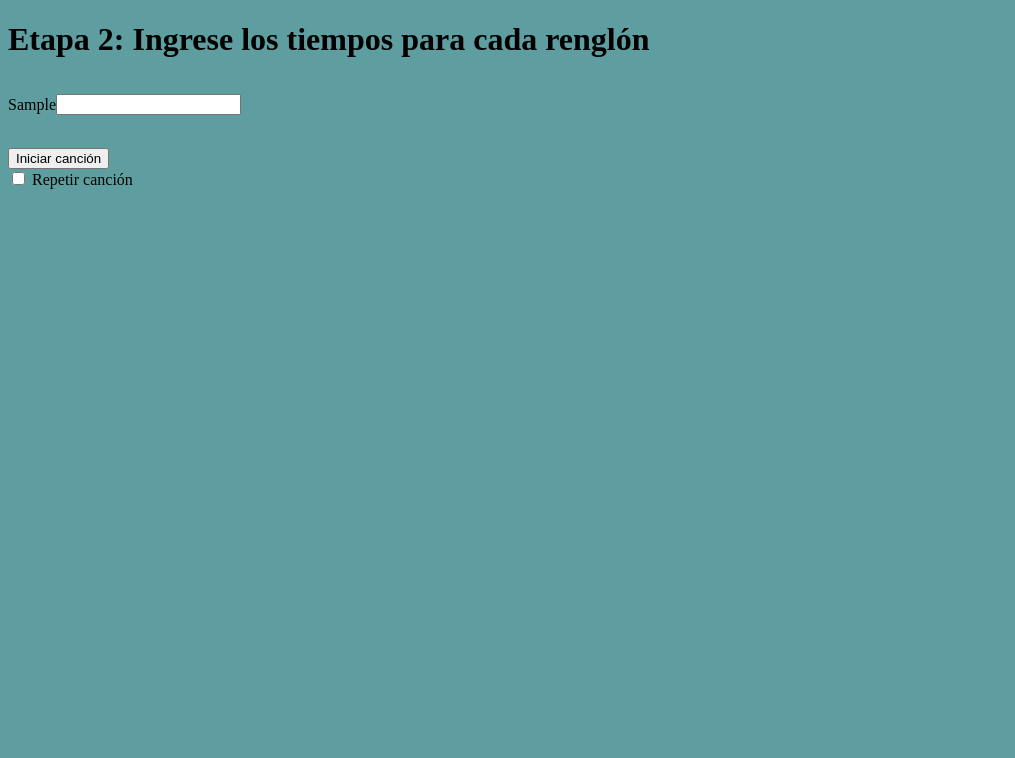
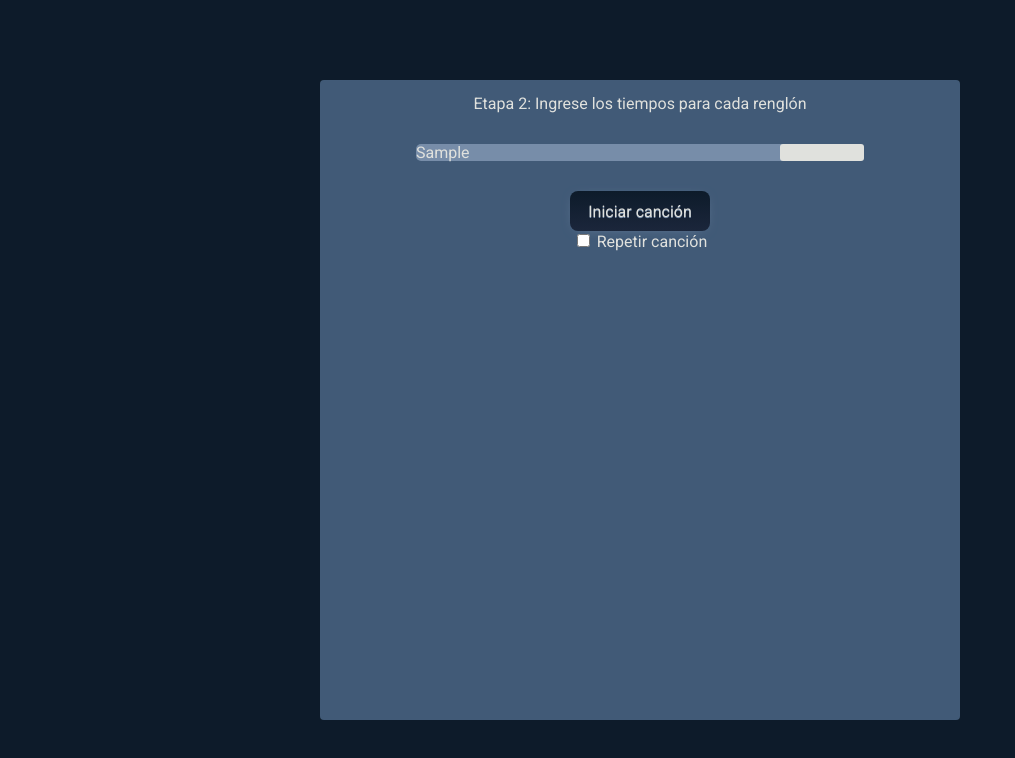
Before and after one commit to DiegoBuet/karaoke, a plain HTML site: page index.html in a window 1280 px wide. Both pictures are taken after typing "Sample" into the empty fields and a click on the button "Agregar letras". Shown: the whole page, without its empty margins (0-1015 px from the left). Drawn offline with Linux system fonts and the light colour scheme.

Commit message:
mejorando css

```diff
--- a/index.html
+++ b/index.html
@@ -1,22 +1,36 @@
 <!DOCTYPE html>
 <html lang="es">
   <head>
+    <link rel="preconnect" href="https://fonts.googleapis.com" />
+    <link rel="preconnect" href="https://fonts.gstatic.com" crossorigin />
+    <link
+      href="https://fonts.googleapis.com/css2?family=Roboto:ital,wght@0,400;0,500;0,700;1,400;1,500;1,700&display=swap"
+      rel="stylesheet"
+    />
+    <link rel="stylesheet" type="text/css" href="reset.css" />
     <link rel="stylesheet" type="text/css" href="styles.css" />
     <title>Letra de Canción</title>
   </head>
   <body>
+    <main class="main-general">
+      <div class="container">
         <div id="lyricsStage1">
-      <h1>Etapa 1: Ingrese las letras de la canción</h1>
-      <textarea id="lyricsInput" cols="30" rows="10"></textarea>
+          <h2>Etapa 1: Ingrese las letras de la canción</h2>
+          <textarea
+            class="lyricsInput"
+            id="lyricsInput"
+            cols="30"
+            rows="10"
+          ></textarea>
           <br />
-      <button id="addLyricsButton">Agregar letras</button>
+          <button class="btn" id="addLyricsButton">Agregar letras</button>
         </div>
 
-    <div id="lyricsStage2" class="hidden">
-      <h1>Etapa 2: Ingrese los tiempos para cada renglón</h1>
-      <div id="lyricsContainer"></div>
+        <div id="lyricsStage2" class="etapa2 hidden">
+          <h2>Etapa 2: Ingrese los tiempos para cada renglón</h2>
+          <div id="lyricsContainer" class="lyricsContainer"></div>
           <br />
-      <button id="startSongButton">Iniciar canción</button>
+          <button class="btn" id="startSongButton">Iniciar canción</button>
           <br />
           <label for="loopCheckbox">
             <input type="checkbox" id="loopCheckbox" /> Repetir canción
@@ -24,11 +38,13 @@
         </div>
 
         <div id="lyricsStage3" class="hidden">
-      <h1>Etapa 3: Reproduciendo la canción</h1>
-      <div id="lyricsSlider"></div>
+          <h2></h2>
+          <div class="renglones" id="lyricsSlider"></div>
           <br />
-      <button id="stopSongButton">Detener</button>
+          <button class="btn" id="stopSongButton">Detener</button>
         </div>
+      </div>
+    </main>
     <script src="index.js"></script>
   </body>
 </html>
--- a/index.js
+++ b/index.js
@@ -106,6 +106,7 @@ function renderLyricsStage3() {
         currentTiming <= endTime
       ) {
         // Si el tiempo está dentro del rango, muestra el renglón correspondiente
+
         lyricsSlider.textContent = currentLyric.text;
       }
       if (currentTiming === endTime) {
--- a/styles.css
+++ b/styles.css
@@ -1,9 +1,52 @@
+/*
+paletas de colores
+0D1B2A
+1B263B
+415A77
+778DA9
+E0E1DD
+
+
+*/
+
+body {
+  background-color: #0d1b2a;
+  text-align: center;
+  margin: 0 auto;
+}
+
+.main-general {
+  margin: 0 auto;
+  background-color: #415a77;
+  width: 50%;
+  height: 40rem;
+  font-family: "Roboto", sans-serif;
+  color: #e0e1dd;
+  border-radius: 4px;
+}
+.container {
+  padding-top: 1rem;
+  height: 100%;
+  width: 100%;
+  margin-top: 5rem;
+}
+.lyricsContainer,
+.lyricsInput {
+  margin-top: 2rem;
+  background-color: #778da9;
+  color: #e0e1dd;
+  outline: none;
+  resize: none;
+  border-radius: 5px;
+}
 .lyricLineContainer {
   display: flex;
   align-items: center;
+  justify-content: space-between;
+  width: 100%;
+  margin: 0.4rem 0;
 }
-body {
-  background-color: cadetblue;
+.lyricLineContainer .timingInput {
 }
 /* Estilos CSS para la presentación de la letra */
 
@@ -11,9 +54,31 @@ body {
 #lyricsStage3 {
   display: none;
 }
+.etapa2 {
+  margin: 0 auto;
+  text-align: center;
+  display: flex;
+  width: 70%;
+}
+.timingInput {
+  width: 5rem;
+  display: inline-block;
+  color: #0d1b2a;
+  background-color: #e0e1dd;
+  border: none;
+  border-radius: 3px;
+  outline: none;
+}
+
+.renglones {
+  margin-top: 4rem;
+  width: 100%;
+  height: 5rem;
+}
 
 .currentLyric {
   font-weight: bold;
+  color: #e0e1dd;
 }
 
 #lyricsSliderContainer {
@@ -33,6 +98,30 @@ body {
   padding: 10px;
 }
  */
+
+/* Botones */
+.btn {
+  margin-top: 0.5rem;
+  font-family: "Roboto", sans-serif;
+  font-size: 1rem;
+  color: #e0e1dd;
+  width: 140px;
+  height: 40px;
+  border-width: 1px;
+  border: none;
+  border-top-left-radius: 8px;
+  border-top-right-radius: 8px;
+  border-bottom-left-radius: 8px;
+  border-bottom-right-radius: 8px;
+  box-shadow: 0px 2px 14px -7px #778da9;
+  text-shadow: 0px 1px 0px #778da9;
+  background: linear-gradient(#0d1b2a, #1b263b);
+}
+
+.btn:hover {
+  background: linear-gradient(#1b263b, #0d1b2a);
+  cursor: pointer;
+}
 @keyframes slide {
   from {
     transform: translateY(100%);
```
Lines whose indentation alone changed are shown as unchanged.
